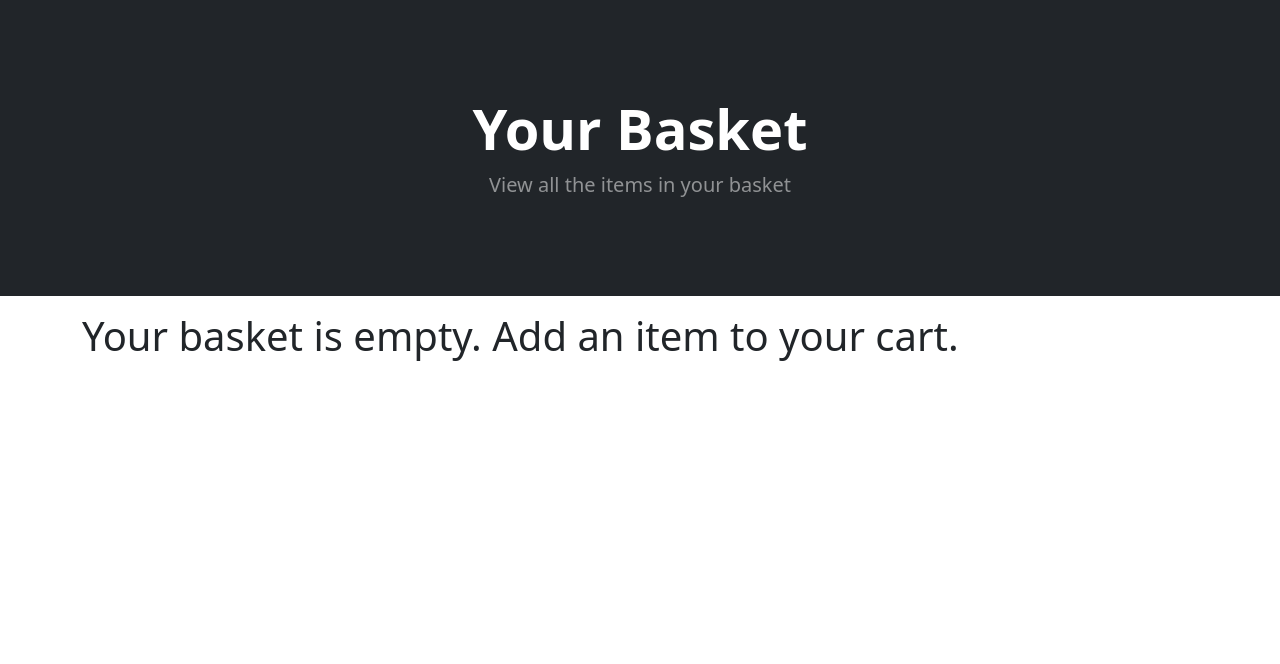
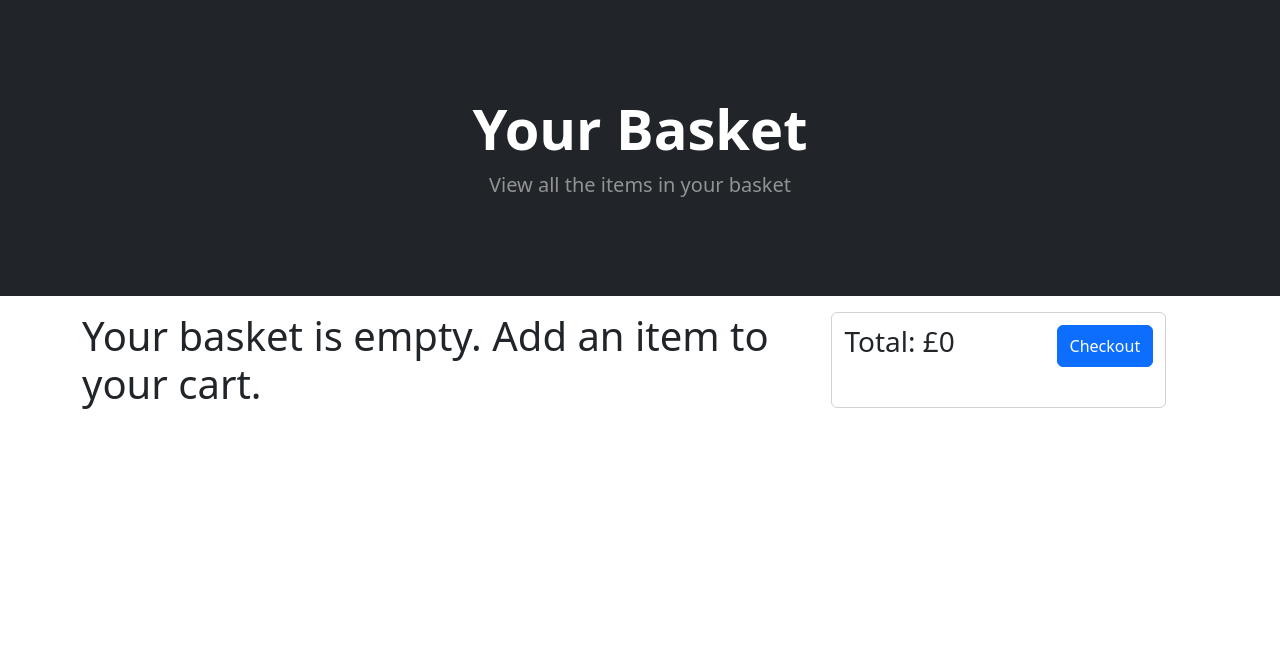
Before and after one commit to rashedul-hassan-app/ecom-phoneshop, a Django app: page /cart/ in a window 1280 px wide. Shown: the part 57-721 px from the top of the page. Run offline with Django 4.2, Linux system fonts and the light colour scheme.

Commit message:
Started a summary checkout

```diff
--- a/phoneshop_main/cart/templates/cart_summary.html
+++ b/phoneshop_main/cart/templates/cart_summary.html
@@ -9,8 +9,9 @@
     </div>
 </header>
 
-<div class="container">
-    {% if cart_products %}
+<div class="container cart-container">
+    <div class="cart-items">
+        {% if cart_products %}
         {% for product in cart_products %}
             <div class="card mb-3 mt-3 card-size">
                 <div class="row g-0 mt-2">
@@ -68,10 +69,23 @@
                 </div>
             </div>
             {% endfor %}
-            <h3 class="">Total: £{{ totals }}</h3>
+
             {% else %}
             <p><h1>Your basket is empty. Add an item to your cart.</h1></p>
             {% endif %}
+    </div>
+    <div class="cart-summary">
+        {% if cart_products %}
+            {% for product in cart_products %}
+                <h2>{{ product.name }}</h2><span>{{ product.price }}</span>
+            {% endfor %}
+        {% endif %}
+        <div class="d-flex justify-content-between">
+            <h3 class="">Total: £{{ totals }}</h3>
+            <button class="btn btn-primary">Checkout</button>
+        </div>
+    </div>
+
 </div>
 <script>
     $(document).on('click', '.update-cart', function(e) {
--- a/phoneshop_main/cart/views.py
+++ b/phoneshop_main/cart/views.py
@@ -2,6 +2,7 @@ from django.shortcuts import render, get_object_or_404
 from .cart import Cart
 from website.models import Product
 from django.http import JsonResponse
+from django.contrib import messages
 # Create your views here.
 
 
@@ -40,6 +41,7 @@ def cart_add(request):
         # return the response
         response = JsonResponse(
             {'Product name': product.name, 'qty': cart_quantity})
+        messages.success(request, ("Added to cart ..."))
         return response
 
 
@@ -56,7 +58,7 @@ def cart_update(request):
         cart.update(product=product_id, quantity=product_qty)
 
         response = JsonResponse({'qty': product_qty})
-
+        messages.success(request, ("Cart updated successfully"))
         return response
 
 
@@ -68,4 +70,5 @@ def cart_delete(request):
         cart.delete(product=product_id)
 
         response = JsonResponse({'product': product_id})
+        messages.error(request, ("Item deleted!"))
         return response
--- a/phoneshop_main/static/css/styles.css
+++ b/phoneshop_main/static/css/styles.css
@@ -36,3 +36,35 @@
     /* width: 75%; */
     margin: auto;
 }
+
+.cart-container {
+    display: flex;
+    flex-direction: column;
+    gap: 24px;
+}
+
+
+.cart-summary {
+    margin-top: 16px;
+    margin-bottom: 16px;
+    padding: 12px;
+    border: 1px solid rgba(0, 0, 0, 0.175);
+    border-radius: 0.375rem;
+}
+
+
+@media screen and (min-width: 1000px) {
+    .cart-container {
+        display: flex;
+        flex-direction: row;
+        gap: 24px;
+    }
+
+    .cart-items {
+        width: 65%;
+    }
+
+    .cart-summary {
+        width: 30%;
+    }
+}
--- a/phoneshop_main/website/templates/product.html
+++ b/phoneshop_main/website/templates/product.html
@@ -63,6 +63,7 @@
 		success: function (json) {
 			console.log(json);
             document.getElementById("cart_quantity").textContent = json.qty;
+            location.reload();
 		},
 
 		error: function (xhr, errormsg, err) {
```
